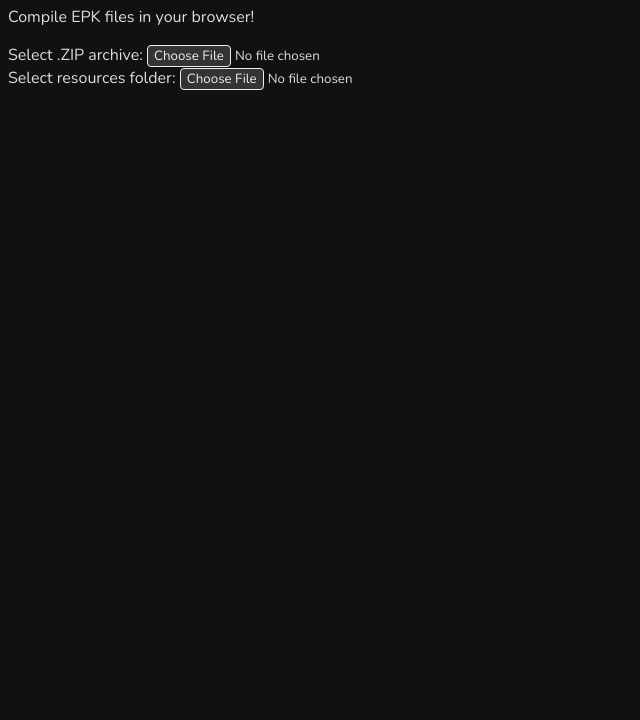
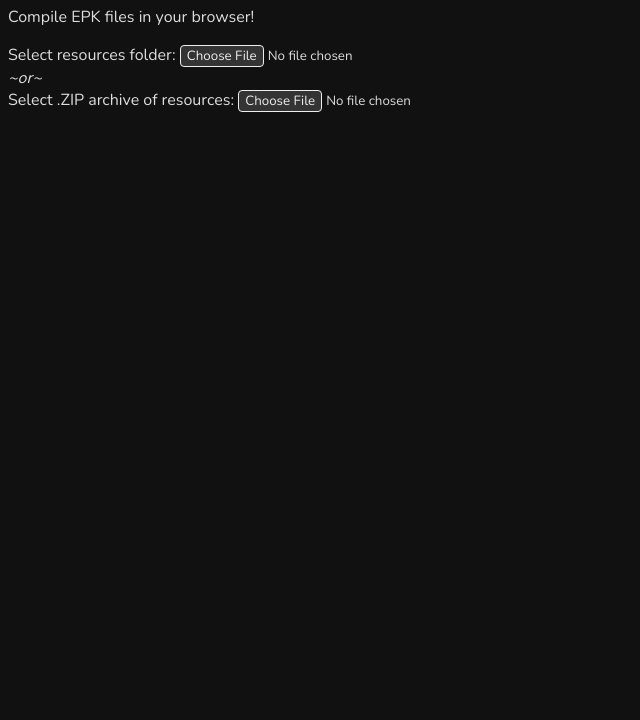
Before and after one commit to ayunami2000/ayunWebEPK, a plain HTML site: page index.html in a window 1280 px wide. Shown: the part 80-800 px from the top of the page, without its empty margins (0-640 px from the left). Drawn offline with nearby package versions, Linux system fonts and the light colour scheme.

Commit message:
add clarification to inputs

```diff
--- a/index.html
+++ b/index.html
@@ -57,9 +57,11 @@
 	<body>
 		<h1>ayunWebEPK</h1>
 		<p>Compile EPK files in your browser!</p>
-		Select .ZIP archive: <input type="file" onchange="selectFile(this);"/>
+		Select resources folder: <input type="file" onchange="selectFile(this);" directory webkitdirectory/>
 		<br/>
-		Select resources folder: <input type="file" onchange="selectFile(this);" directory webkitdirectory/>
+		<i>~or~</i>
+		<br/>
+		Select .ZIP archive of resources: <input type="file" onchange="selectFile(this);" accept=".zip"/>
 		<br/>
 		<progress value="0" max="1"></progress>
 		<a download="assets.epk">Download your EPK!</a>
```
